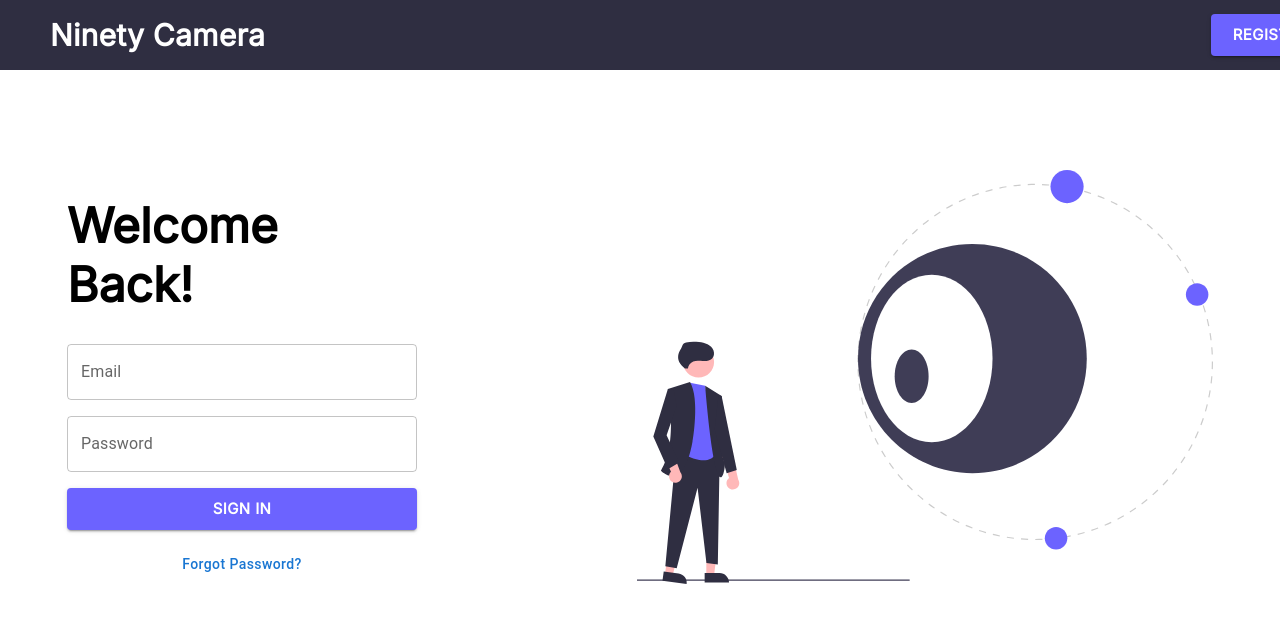
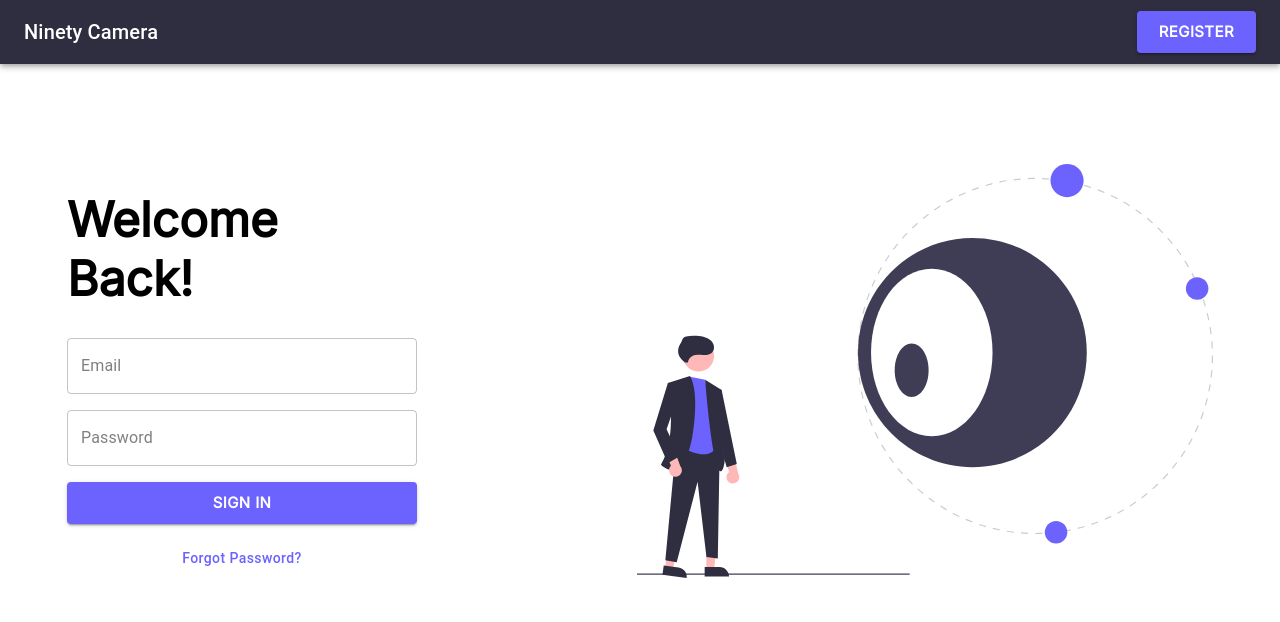
Before and after one commit to Ninety-Camera/desktop-frontend, a React (Create React App) app: page / in a window 1280 px wide. Shown: the top 622 px of the page. Built offline with nearby package versions, Linux system fonts and the light colour scheme.

Commit message:
Login page refined

```diff
--- a/src/App.js
+++ b/src/App.js
@@ -1,24 +1,12 @@
-import logo from "./logo.svg";
-import "./App.css";
+import { ThemeProvider } from "@mui/material/styles";
+import Router from "./router";
+import theme from "./utils/theme";
 
 function App() {
   return (
-    <div className="App">
-      <header className="App-header">
-        <img src={logo} className="App-logo" alt="logo" />
-        <p>
-          Edit <code>src/App.js</code> and save to reload.
-        </p>
-        <a
-          className="App-link"
-          href="https://reactjs.org"
-          target="_blank"
-          rel="noopener noreferrer"
-        >
-          Learn React
-        </a>
-      </header>
-    </div>
+    <ThemeProvider theme={theme}>
+      <Router />
+    </ThemeProvider>
   );
 }
 
--- a/src/components/BlackHorizontalBar/index.jsx
+++ b/src/components/BlackHorizontalBar/index.jsx
@@ -1,10 +1,15 @@
 import { findByLabelText } from "@testing-library/react";
 import React from "react";
-import { Button, Box, Divider, Typography } from "@mui/material";
+import AppBar from "@mui/material/AppBar";
+import Box from "@mui/material/Box";
+import Toolbar from "@mui/material/Toolbar";
+import Typography from "@mui/material/Typography";
+import Button from "@mui/material/Button";
+import IconButton from "@mui/material/IconButton";
+import MenuIcon from "@mui/icons-material/Menu";
 import { styled } from "@mui/system";
-import AppBar from "@mui/material/AppBar";
 import "@fontsource/inter";
-// import {useNavigate} from "react-router-dom";
+import { useNavigate } from "react-router-dom";
 
 const CustomButton = styled(Button)(({ theme }) => ({
   // color: theme.palette.getContrastText([500]),
@@ -18,50 +23,26 @@ const CustomButton = styled(Button)(({ theme }) => ({
 }));
 
 export default function BlackHorizontalBar(props) {
-  // const navigate = useNavigate();
-  const { phrase } = props;
+  const navigate = useNavigate();
+  const { title, buttonText, buttonAction } = props;
   return (
-    <Box
-      style={{
-        height: 70,
-        backgroundColor: "#2F2E41",
-        color: "white",
-        fontSize: 30,
-        fontFamily: "inter",
-        fontStyle: "normal",
-        fontWeight: 700,
-        lineHeight: 48,
-        display: "flex",
-        alignItems: "center",
-        position: "sticky",
-        top: "0%",
-        width: "100%",
-        paddingLeft: 50,
-
-        // justifyContent: "center",
-      }}
-    >
-      <Typography
-        sx={{
-          my: 2,
-          fontSize: 30,
-          fontFamily: "inter",
-          fontStyle: "normal",
-          textAlign: "left",
-          flexGrow: 1,
-          fontWeight: 700,
-        }}
-      >
-        {phrase}
+    <Box sx={{ flexGrow: 1 }}>
+      <AppBar position="static" sx={{ backgroundColor: "#2F2E41" }}>
+        <Toolbar>
+          <Typography variant="h6" component="div" sx={{ flexGrow: 1 }}>
+            {title}
           </Typography>
           <CustomButton
             type="submit"
             variant="contained"
             size="large"
             sx={{ backgroundColor: "#6C63FF" }}
+            onClick={buttonAction}
           >
-        Register
+            {buttonText}
           </CustomButton>
+        </Toolbar>
+      </AppBar>
     </Box>
   );
 }
--- a/src/pages/Login/index.jsx
+++ b/src/pages/Login/index.jsx
@@ -56,7 +56,11 @@ export default function SignIn() {
 
   return (
     <div style={{ overflow: "hidden" }}>
-      <BlackHorizontalBar phrase="Ninety Camera" />
+      <BlackHorizontalBar
+        title="Ninety Camera"
+        buttonText="Register"
+        buttonAction={() => navigate("/register")}
+      />
       <div>
         <Stack
           direction="row"
--- /dev/null
+++ b/src/utils/theme.js
@@ -0,0 +1,22 @@
+import { createTheme } from "@mui/material/styles";
+
+const theme = createTheme({
+  palette: {
+    type: "light",
+    primary: {
+      main: "#6C63FF",
+    },
+    secondary: {
+      main: "#2F2E41",
+    },
+    background: {
+      default: "#ffffff",
+    },
+    text: {
+      primary: "#000",
+      secondary: "gray",
+    },
+  },
+});
+
+export default theme;
```
Also changed, not shown: src/index.js (+8 -12 lines). Lines whose indentation alone changed are shown as unchanged.
